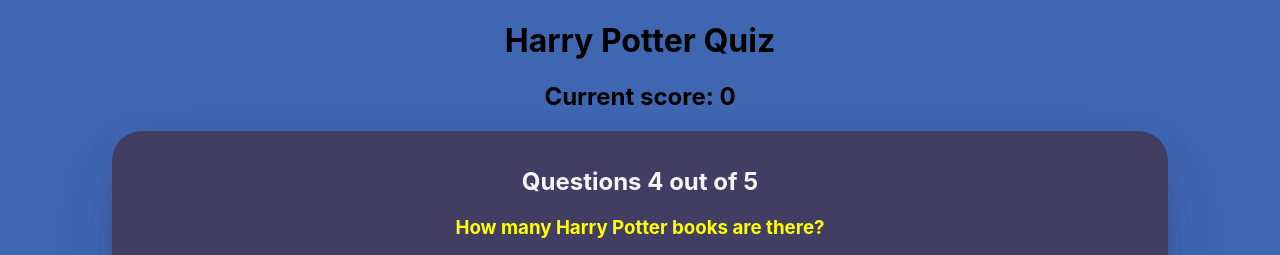
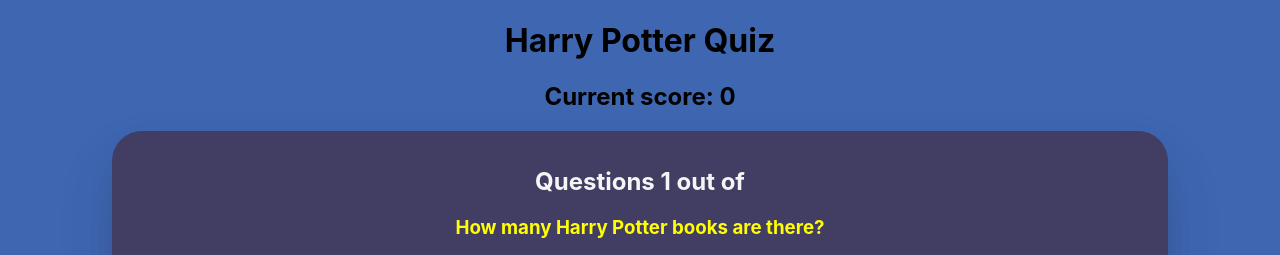
Before and after one commit to kianaa81/WebApp, a React (Create React App) app: page / in a window 1280 px wide. Shown: the top 255 px of the page. Built offline with nearby package versions, Linux system fonts and the light colour scheme.

Commit message:
Added the currentQuestion to get the current question printed on the screen

```diff
--- a/src/App.js
+++ b/src/App.js
@@ -21,7 +21,7 @@
           </div>
         ) : (
         <div className='questions'>
-        <h2>Questions 4 out of 5</h2>
+        <h2>Questions {currentQuestion + 1} out of </h2>
 
         <h3 className='questionTxt'>How many Harry Potter books are there?</h3>
         <ul>
```
